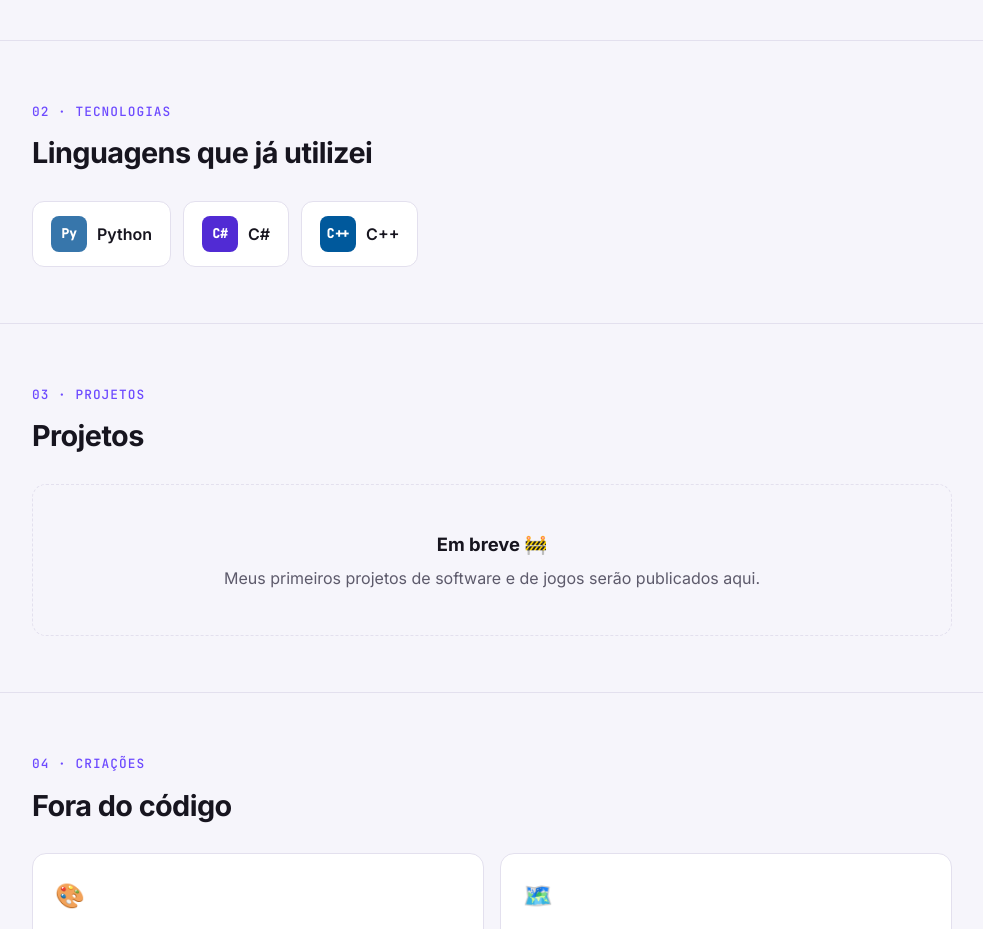
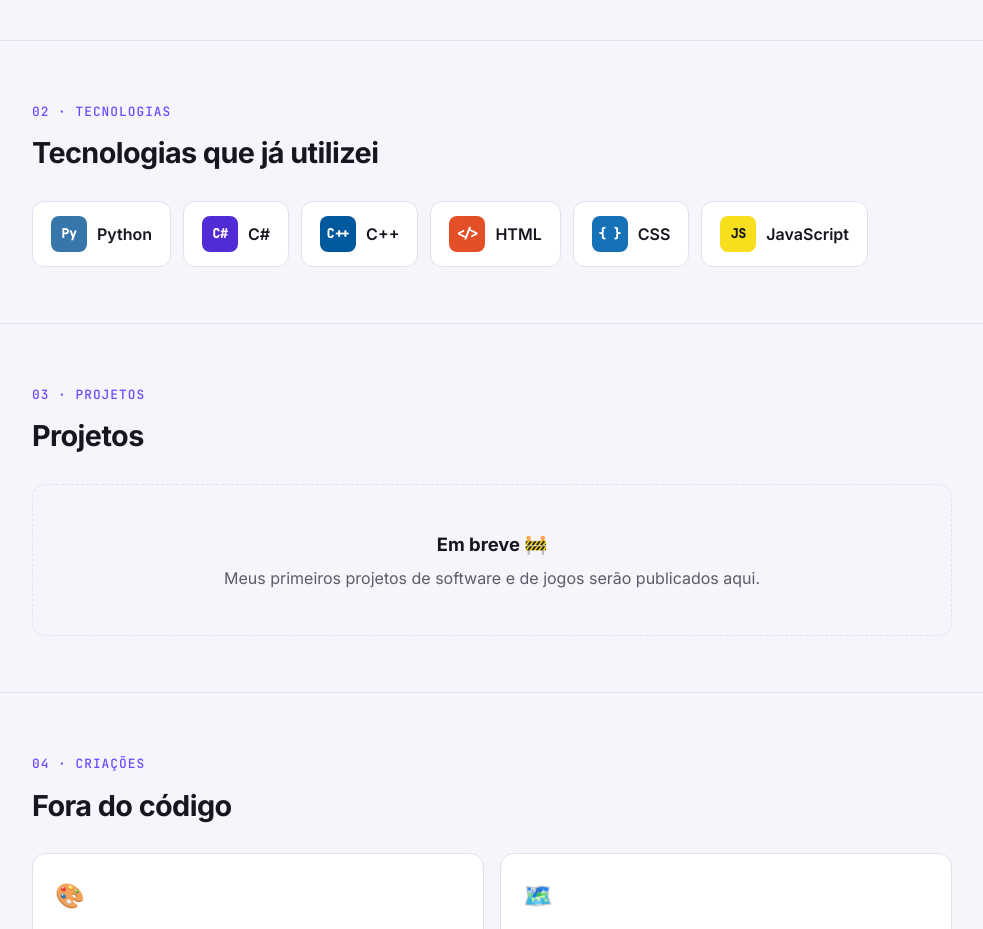
Before and after one commit to sh-jmb/sh-jmb.github.io, a plain HTML site: page index.html in a window 1280 px wide. Shown: the part 1080-2009 px from the top of the page, without its empty margins (148-1131 px from the left). Drawn offline with Linux system fonts and the light colour scheme.

Commit message:
Adiciona HTML, CSS e JavaScript às tecnologias

```diff
--- a/index.html
+++ b/index.html
@@ -133,11 +133,14 @@ footer{border-top:1px solid var(--line);padding:32px 0;color:var(--muted);font-s
   <section id="tecnologias">
     <div class="wrap">
       <span class="label">02 · Tecnologias</span>
-      <h2>Linguagens que já utilizei</h2>
+      <h2>Tecnologias que já utilizei</h2>
       <div class="skills">
         <div class="skill"><i style="background:#3776ab">Py</i>Python</div>
         <div class="skill"><i style="background:#512bd4">C#</i>C#</div>
         <div class="skill"><i style="background:#00599c">C++</i>C++</div>
+        <div class="skill"><i style="background:#e34f26">&lt;/&gt;</i>HTML</div>
+        <div class="skill"><i style="background:#1572b6">{ }</i>CSS</div>
+        <div class="skill"><i style="background:#f7df1e;color:#1a1a1a">JS</i>JavaScript</div>
       </div>
     </div>
   </section>
```
